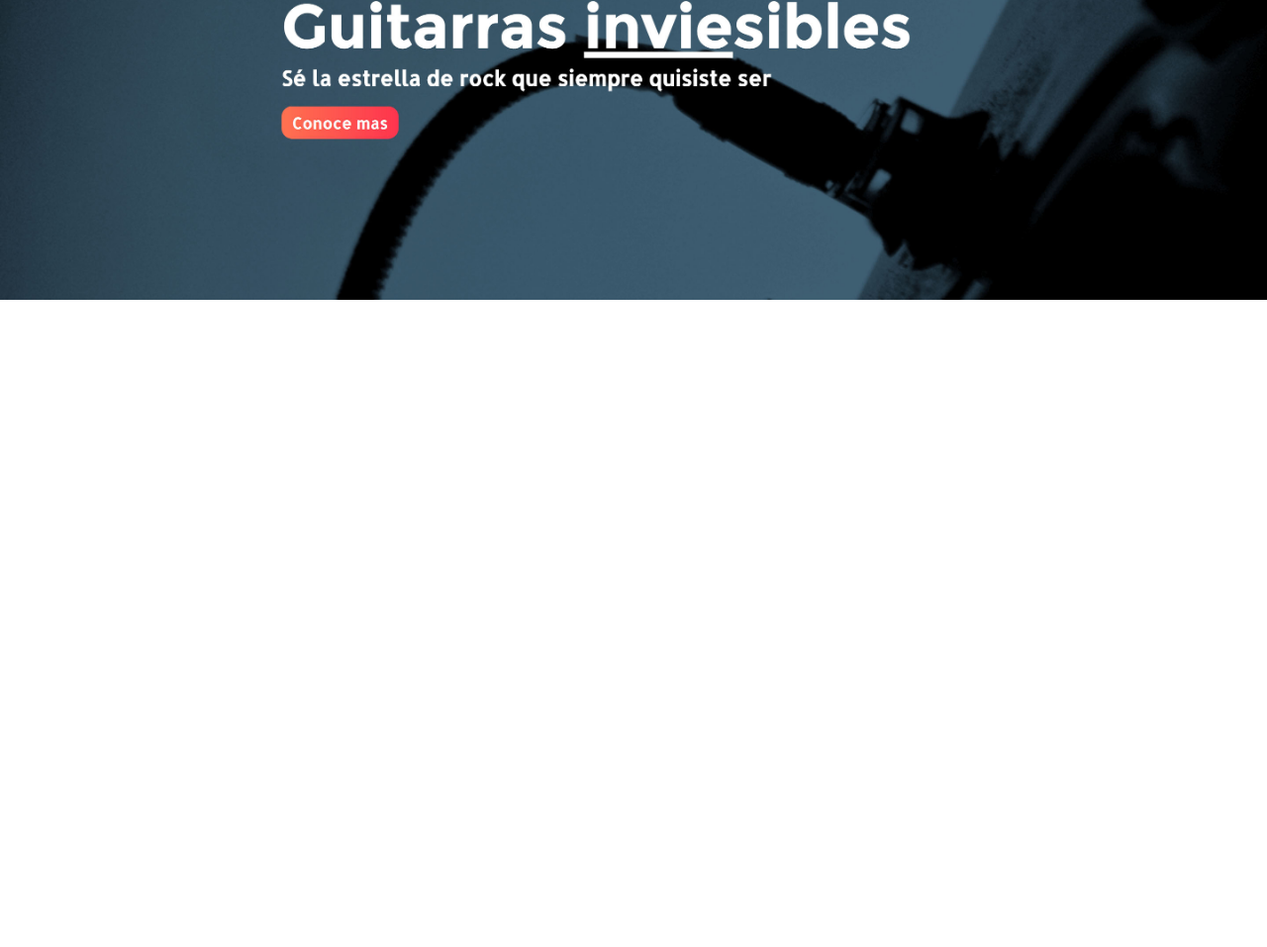
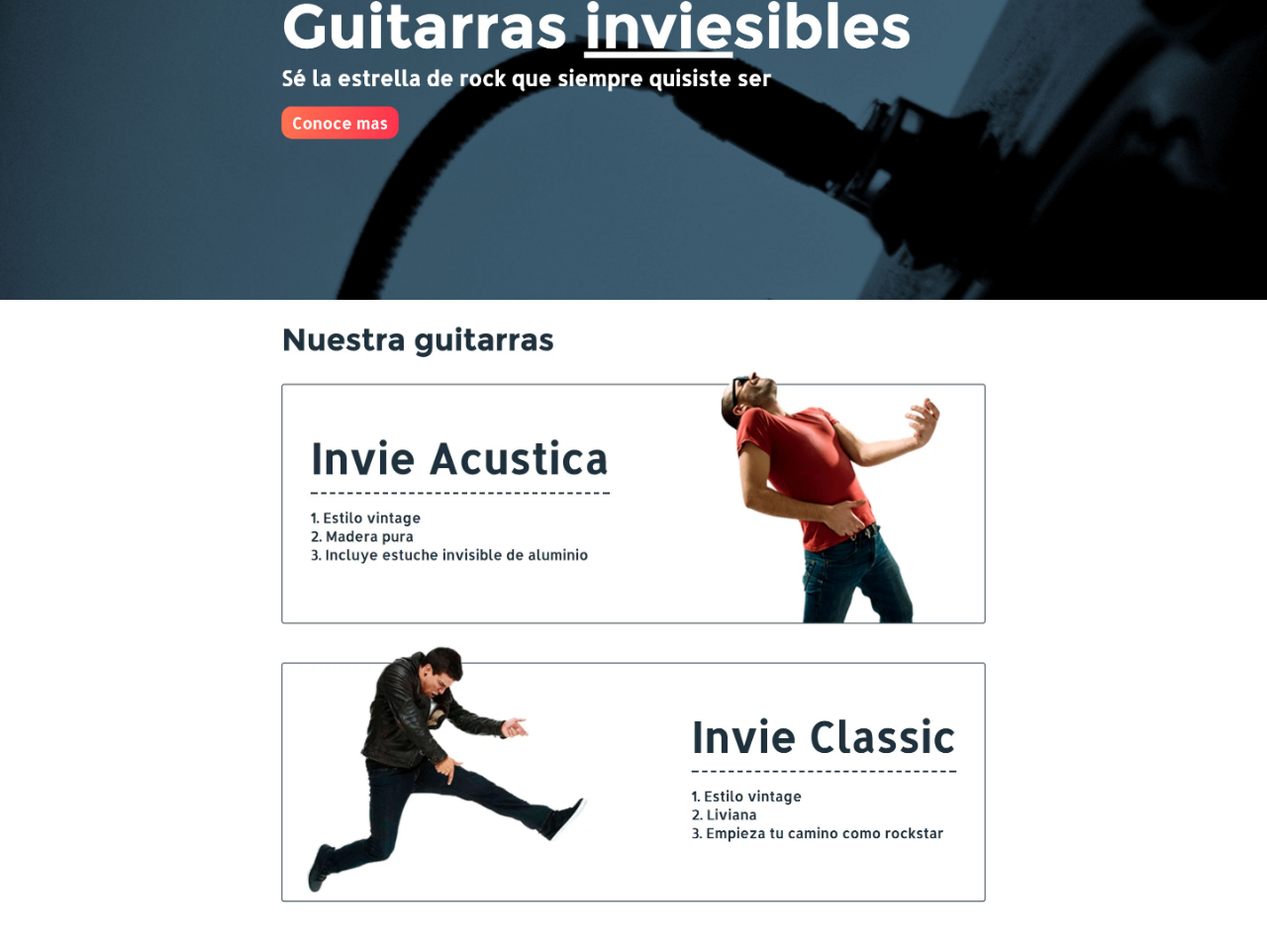
Before and after one commit to fercho986/invie-github, a plain HTML site: page index.html in a window 1280 px wide. Shown: the part 172-1129 px from the top of the page at 99% size. Before the commit the page ends 800 px from the top, so only its background shows below. Drawn offline with Linux system fonts and the light colour scheme.

Commit message:
Adicionando quitarra clasica

```diff
--- a/index.html
+++ b/index.html
@@ -14,5 +14,7 @@
 <body>
   <img src="header.jpg" alt="header">
   <img src="hero.jpg" alt="header">
+  <img src="acustica.jpg" alt="header">
+  <img src="clasica.jpg" alt="header">
 </body>
 </html>
```
Also changed, not shown: acustica.jpg (added), clasica.jpg (added), footer.jpg (added).
